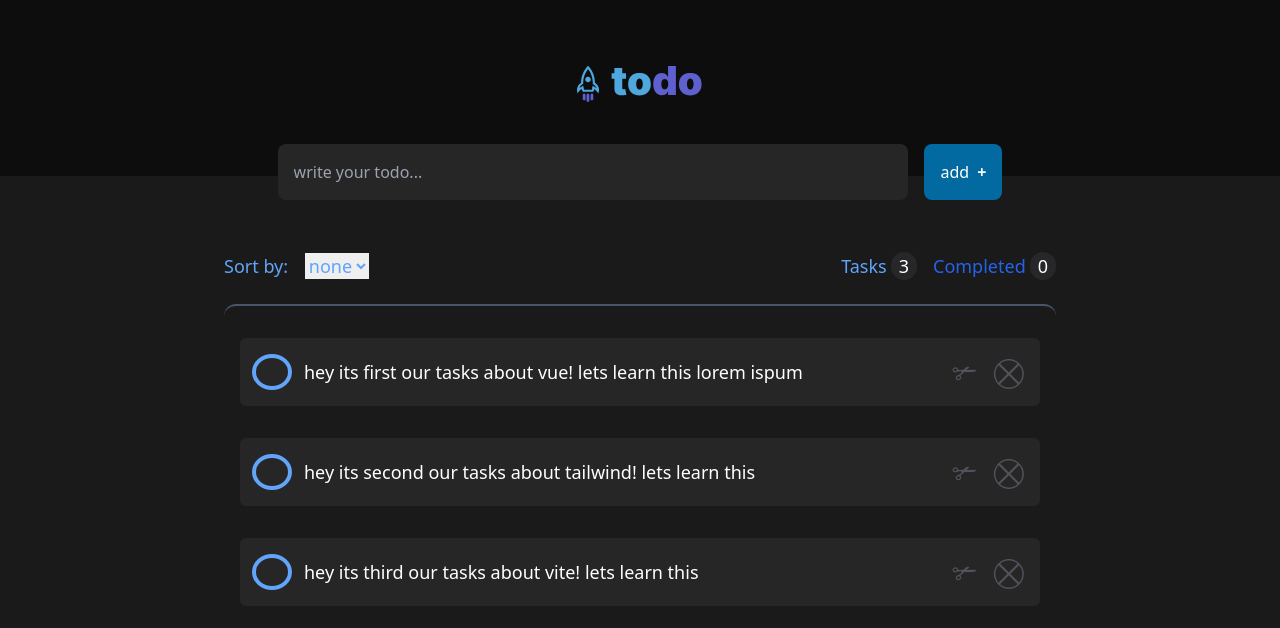
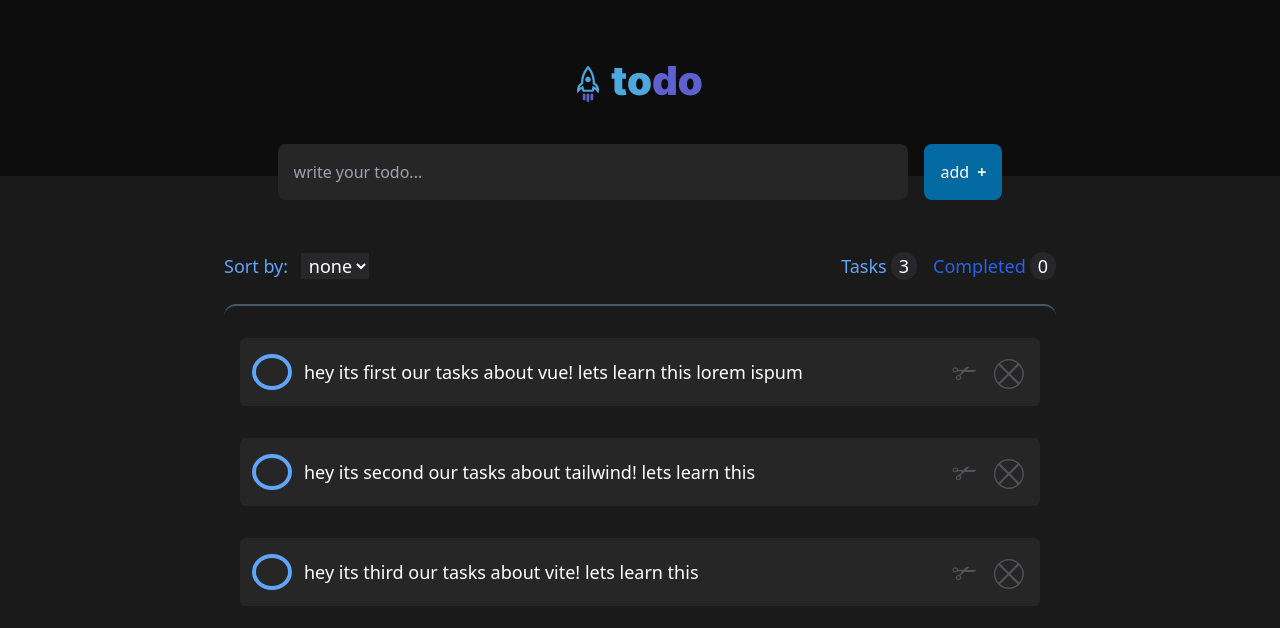
Before and after one commit to DinHubb/vueApp-todo-list, a Vue app: page / in a window 1280 px wide. Shown: the top 628 px of the page. Built offline with nearby package versions, Linux system fonts and the light colour scheme.

Commit message:
add sort and fixed sort by create task

```diff
--- a/src/App.vue
+++ b/src/App.vue
@@ -4,12 +4,13 @@
       <img src="@/assets/logo.svg" class="mb-4" width="126px" height="48px" alt="logo" />
     </header>
     <main class="relative -top-11 flex flex-col justify-center px-4">
-      <task-form @creat="creatTask" />
+      <task-form @create="createTask" />
       <task-list
         :tasks="tasks"
         :countCompleted="countCompleted"
         @remove="removeTask"
         @checked="checkedTask"
+        @sort="sortTask"
       />
     </main>
   </div>
@@ -43,12 +44,13 @@ export default {
           completed: false
         }
       ],
-      countCompleted: 0
+      countCompleted: 0,
+      valueSelected: ''
     }
   },
   methods: {
-    creatTask(task) {
-      this.tasks.push(task)
+    createTask(task) {
+      this.valueSelected === 'date' ? this.tasks.unshift(task) : this.tasks.push(task)
     },
     removeTask(task) {
       this.tasks = this.tasks.filter((o) => o.id !== task.id)
@@ -64,6 +66,14 @@ export default {
         return { ...o, completed }
       })
       this.countCompleted = this.tasks.filter((o) => o.completed === true).length
+    },
+    sortTask(value) {
+      this.valueSelected = value
+      if (value === 'date') {
+        this.tasks = this.tasks.sort((a, b) => b.id - a.id)
+        return
+      }
+      return (this.tasks = this.tasks.sort((a, b) => a.id - b.id))
     }
   }
 }
--- a/src/components/TaskForm.vue
+++ b/src/components/TaskForm.vue
@@ -1,8 +1,8 @@
 <template>
   <section class="flex justify-center pb-10">
-    <form class="flex justify-center gap-4 w-3/5 h-20 p-3" @submit="creatTask">
+    <form class="flex justify-center gap-4 w-3/5 h-20 p-3" @submit="createTask">
       <input
-        v-model="task.content"
+        v-model.trim="task.content"
         @input="task.content = $event.target.value"
         placeholder="write your todo..."
         class="w-full p-4 bg-input-color rounded-lg text-ellipsis text-white focus:outline-none focus:border-blue-500 focus:border"
@@ -23,12 +23,12 @@ export default {
     }
   },
   methods: {
-    creatTask(event) {
+    createTask(event) {
       event.preventDefault()
       if (this.task.content.length < 1) return null
       this.task.id = Date.now()
       this.task.completed = false
-      this.$emit('creat', this.task)
+      this.$emit('create', this.task)
       this.task = {
         content: ''
       }
--- a/src/components/TaskList.vue
+++ b/src/components/TaskList.vue
@@ -4,9 +4,13 @@
       <div class="flex justify-between pb-6 gap-4">
         <div class="text-blue-400 font-medium">
           Sort by:
-          <select class="ml-3 focus:outline-none focus:border-blue-500 focus:border" name="" id="">
-            <option value="">date</option>
-            <option value="" selected>none</option>
+          <select
+            v-model="selectedOption"
+            @change="$emit('sort', selectedOption)"
+            class="ml-2 focus:outline-none focus:border-blue-500 focus:border bg-zinc-800 text-white pl-1"
+          >
+            <option value="date">date</option>
+            <option value="none">none</option>
           </select>
         </div>
         <div class="text-blue-400 flex flex-row gap-1 ml-auto">
@@ -59,6 +63,11 @@ export default {
   components: {
     TaskItem
   },
+  data() {
+    return {
+      selectedOption: 'none'
+    }
+  },
   props: {
     tasks: {
       type: Array,
```
